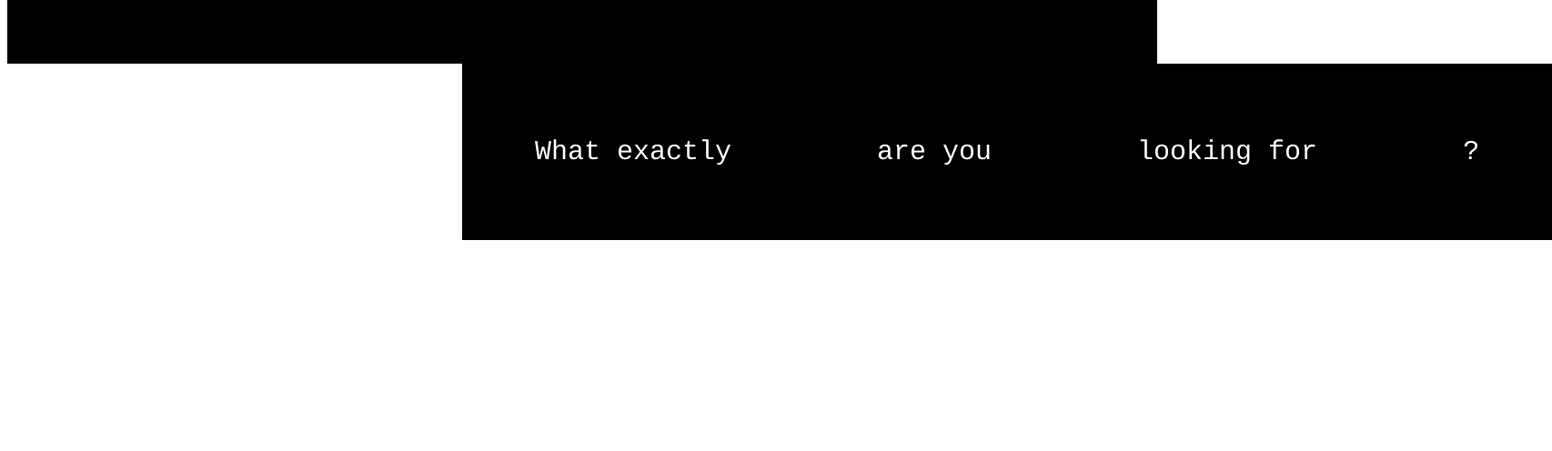
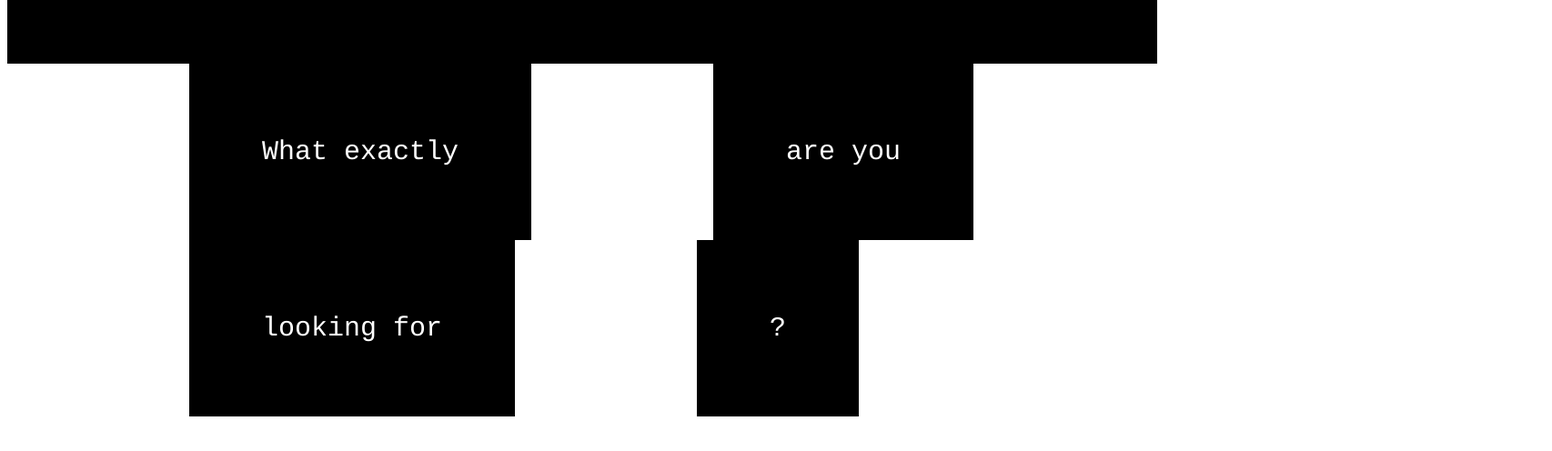
Before and after one commit to priyanareddy/reddypriyanaproject2, a plain HTML site: page second.html in a window 1280 px wide. Shown: the part 248-744 px from the top of the page at 91% size, 1706 px wide, since content can reach past the window. Drawn offline with Linux system fonts and the light colour scheme.

Commit message:
Update second.css

```diff
--- a/second.css
+++ b/second.css
@@ -33,7 +33,7 @@
 
   display: inline-block;
 
-  left:500px;
+  margin-left:200px;
 }
 
 
```
